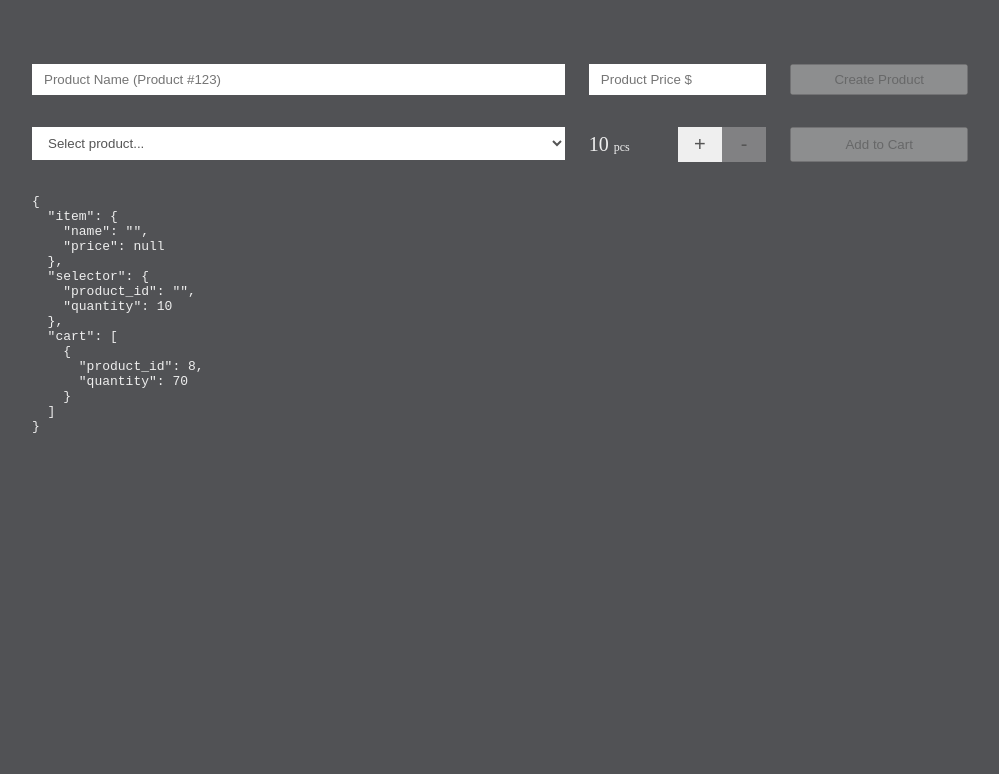
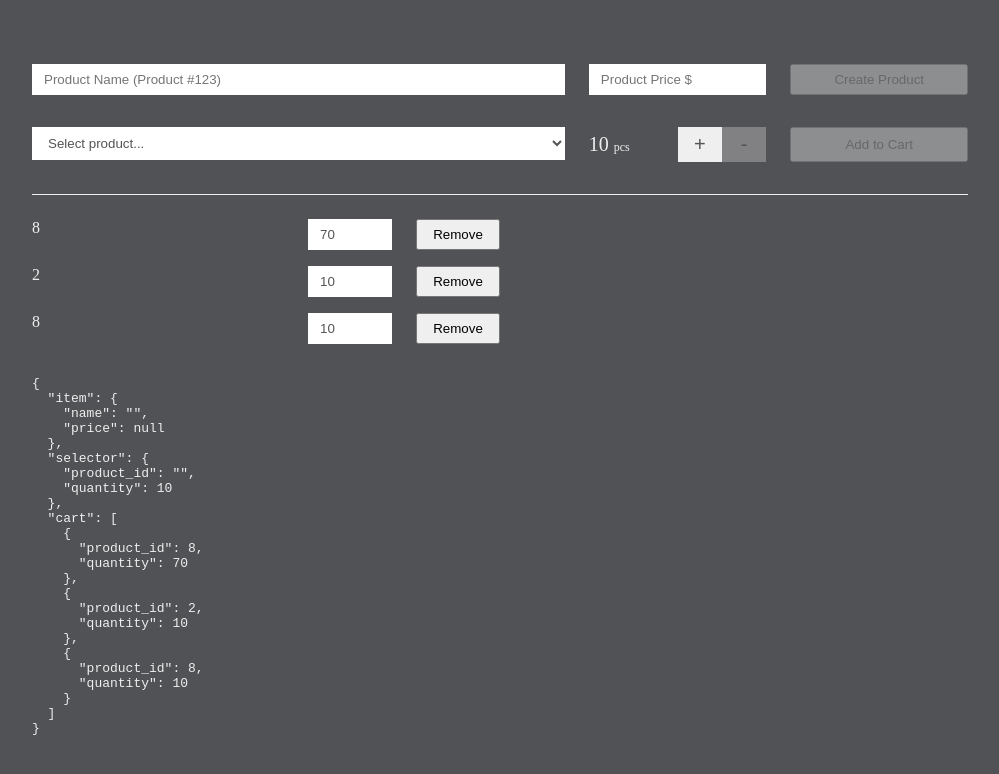
Before and after one commit to kyarmakov/reactive-forms, an Angular app: page / in a window 1280 px wide. Shown: the top 774 px of the page, without its empty margins (140-1139 px from the left). Built offline with nearby package versions, Linux system fonts and the light colour scheme; data requests are answered from the project's data file.

Commit message:
create stock-cart component to render stock formArray

```diff
--- a/db.json
+++ b/db.json
@@ -41,6 +41,16 @@
       "product_id": 8,
       "quantity": 70,
       "id": 1
+    },
+    {
+      "product_id": 2,
+      "quantity": 10,
+      "id": 2
+    },
+    {
+      "product_id": 8,
+      "quantity": 10,
+      "id": 3
     }
   ]
 }
--- /dev/null
+++ b/src/app/stock-inventory/components/stock-cart/stock-cart.component.html
@@ -0,0 +1,21 @@
+<div [formGroup]="parent">
+
+  <div class="stock-cart" formArrayName="cart">
+
+    <div *ngFor="let cartItem of cart; let i = index">
+      <div class="form-group grid grid--col-3" [formGroupName]="i">
+        <span>
+          {{ cartItem.value.product_id }}
+        </span>
+        <input
+          type="number"
+          class="cart-input"
+          formControlName="quantity"
+        >
+        <button>Remove</button>
+      </div>
+    </div>
+
+  </div>
+
+</div>
--- /dev/null
+++ b/src/app/stock-inventory/components/stock-cart/stock-cart.component.scss
@@ -0,0 +1,14 @@
+.stock-cart {
+  display: flex;
+  flex-direction: column;
+  gap: 16px;
+  border-top: 1px solid #eee;
+  padding-top: 24px;
+
+  .form-group {
+    width: 50%;
+
+    .cart-input {
+    }
+  }
+}
--- /dev/null
+++ b/src/app/stock-inventory/components/stock-cart/stock-cart.component.ts
@@ -0,0 +1,15 @@
+import { Component, Input } from '@angular/core';
+import { FormArray, FormGroup } from '@angular/forms';
+
+@Component({
+  selector: 'app-stock-cart',
+  templateUrl: './stock-cart.component.html',
+  styleUrls: ['./stock-cart.component.scss']
+})
+export class StockCartComponent {
+  @Input() parent: FormGroup;
+
+  get cart() {
+    return (this.parent.get('cart') as FormArray).controls;
+  }
+}
--- a/src/app/stock-inventory/containers/stock-inventory/stock-inventory.component.html
+++ b/src/app/stock-inventory/containers/stock-inventory/stock-inventory.component.html
@@ -15,6 +15,10 @@
     >
     </app-stock-selector>
 
+    <app-stock-cart
+      [parent]="form"
+    ></app-stock-cart>
+
   </form>
 
   <pre>{{ form.value | json }}</pre>
--- a/src/app/stock-inventory/stock-inventory.module.ts
+++ b/src/app/stock-inventory/stock-inventory.module.ts
@@ -7,6 +7,7 @@ import { StockInventoryComponent } from './containers/stock-inventory/stock-inve
 import { StockItemComponent } from './components/stock-item/stock-item.component';
 import { StockSelectorComponent } from './components/stock-selector/stock-selector.component';
 import { StockCounterComponent } from './components/stock-counter/stock-counter.component';
+import { StockCartComponent } from './components/stock-cart/stock-cart.component';
 
 
 @NgModule({
@@ -14,7 +15,8 @@ import { StockCounterComponent } from './components/stock-counter/stock-counter.
     StockInventoryComponent,
     StockItemComponent,
     StockSelectorComponent,
-    StockCounterComponent
+    StockCounterComponent,
+    StockCartComponent
   ],
   imports: [
     CommonModule,
```
